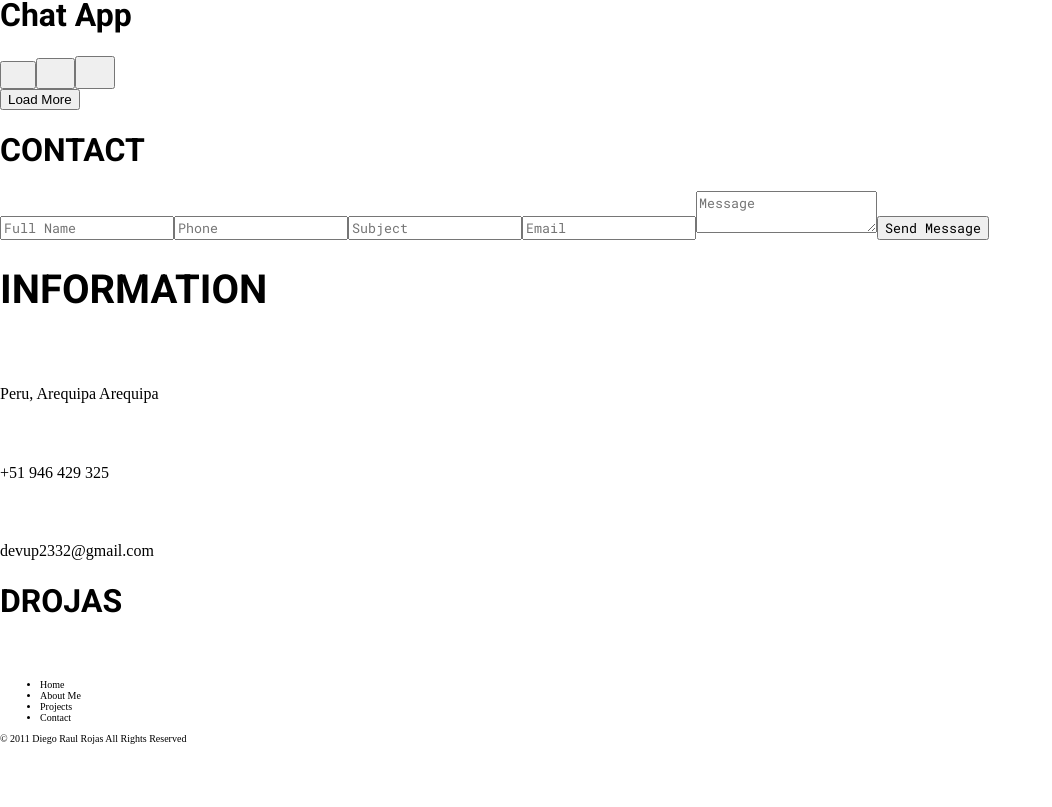
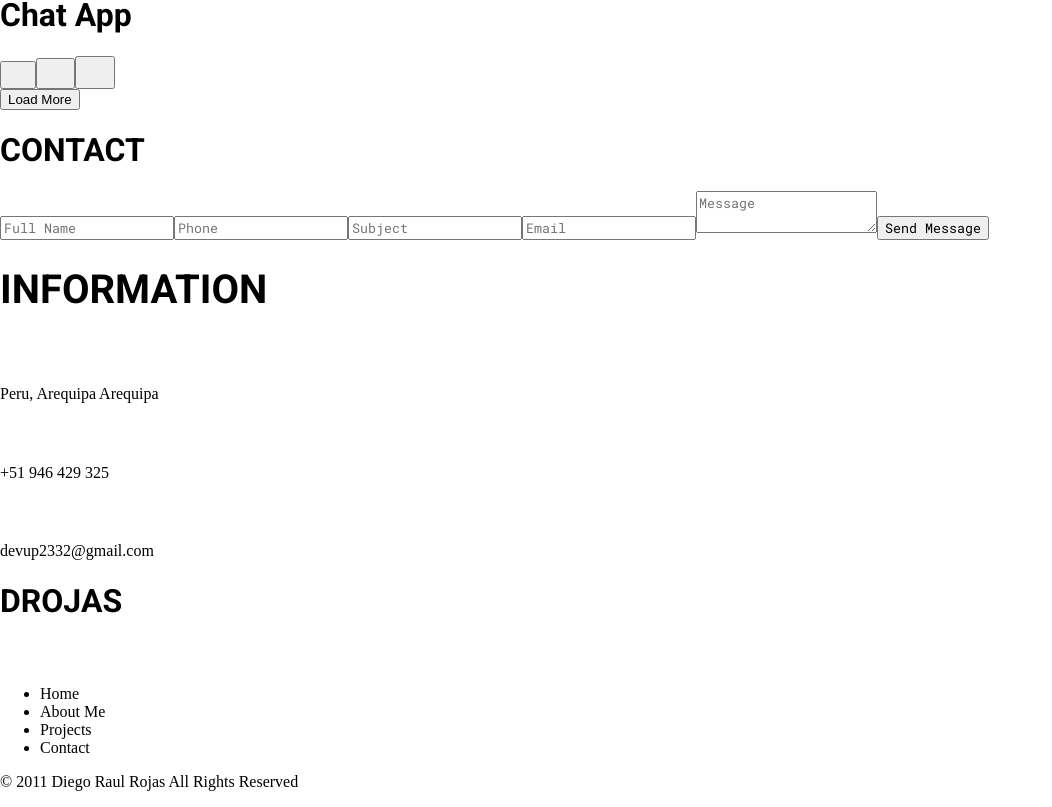
Before and after one commit to devup2332/portafolioclient, a Next.js app: page / in a window 1280 px wide. Shown: the part 3386-4193 px from the top of the page, without its empty margins (0-1052 px from the left). Before the commit the page ends 4140 px from the top, so only its background shows below. Built offline with nearby package versions, Linux system fonts and the light colour scheme.

Commit message:
develop: Edited font size of footer and sidenav menu options

```diff
--- a/src/components/sidenav.tsx
+++ b/src/components/sidenav.tsx
@@ -1,4 +1,4 @@
-import React, { MouseEventHandler, useRef } from "react";
+import React, { useRef } from "react";
 import {
   IconContact,
   IconGithub,
--- a/src/styles/globals.scss
+++ b/src/styles/globals.scss
@@ -22,7 +22,7 @@ h1 {
   cursor: pointer;
   span {
     font-weight: 400;
-    font-size: 12px;
+    font-size: 14px;
   }
 }
 
@@ -39,5 +39,5 @@ h1 {
 }
 
 .text-size-custom {
-  font-size: 10px;
+  font-size: 1rem;
 }
```
